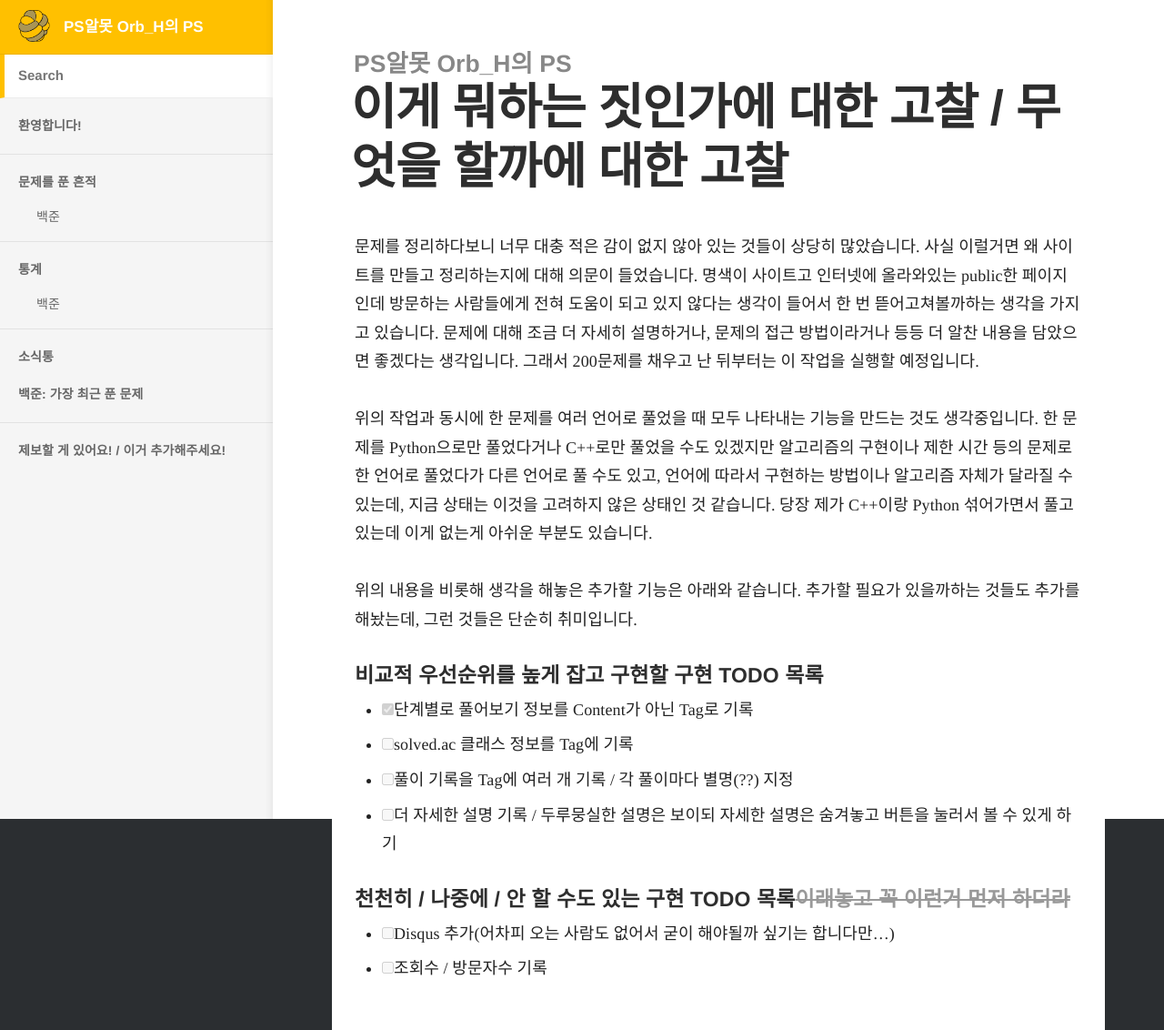
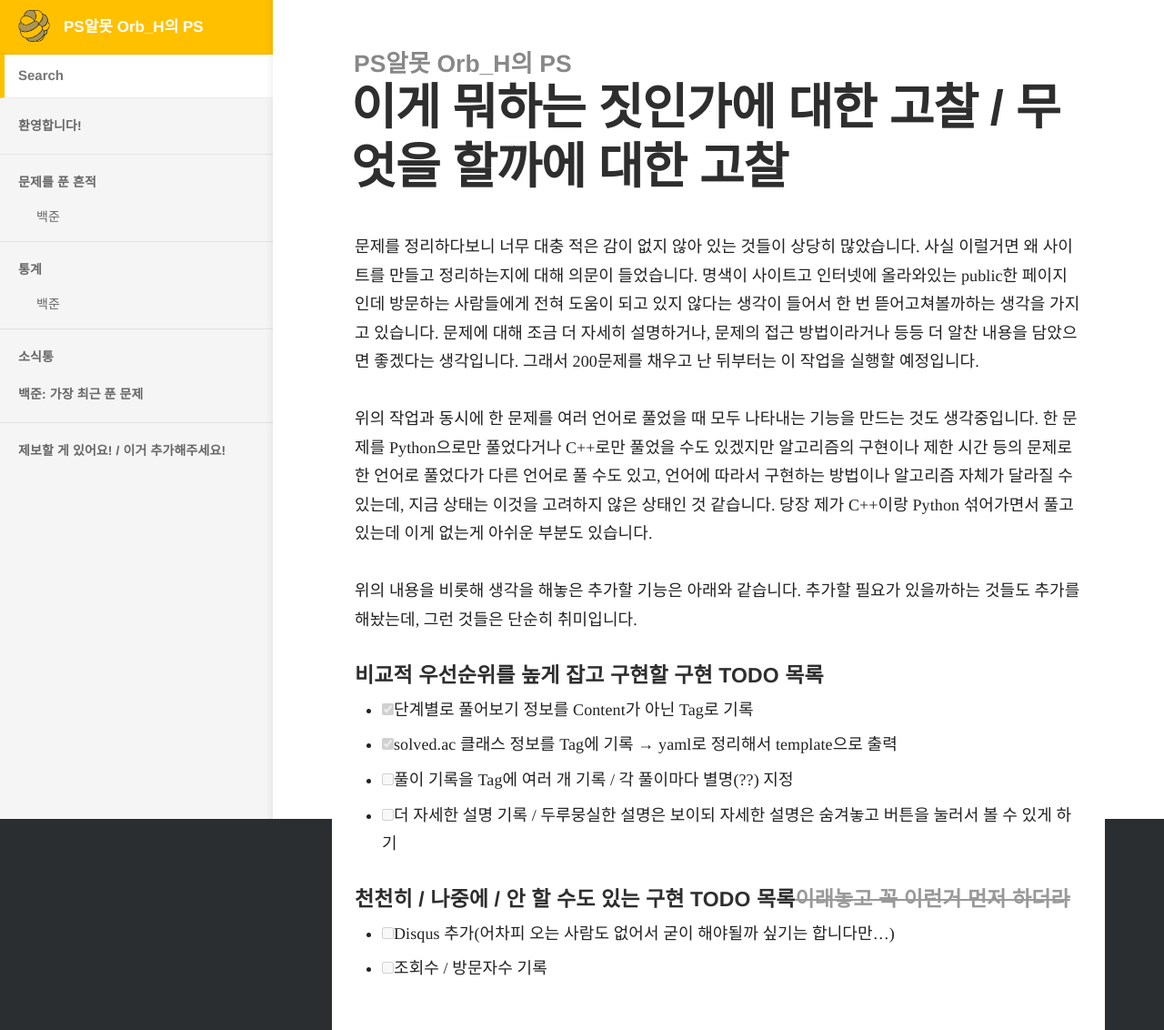
Before and after one commit to Orb-H/nojam, a Jekyll site: the page built from docs/_posts/2020-12-26-.md, in a window 1280 px wide. Shown: the whole page at 91% size. Built offline with Jekyll 4.4.1, drawn with Linux system fonts in a browser that asks for light colours; some web fonts are replaced.

Commit message:
Edit 2020-12-26- post

```diff
--- a/docs/_posts/2020-12-26-.md
+++ b/docs/_posts/2020-12-26-.md
@@ -12,7 +12,7 @@ type: info
 #### 비교적 우선순위를 높게 잡고 구현할 구현 TODO 목록
 
 - [x] 단계별로 풀어보기 정보를 Content가 아닌 Tag로 기록
-- [ ] solved.ac 클래스 정보를 Tag에 기록
+- [x] solved.ac 클래스 정보를 Tag에 기록 → yaml로 정리해서 template으로 출력
 - [ ] 풀이 기록을 Tag에 여러 개 기록 / 각 풀이마다 별명(??) 지정
 - [ ] 더 자세한 설명 기록 / 두루뭉실한 설명은 보이되 자세한 설명은 숨겨놓고 버튼을 눌러서 볼 수 있게 하기
 
```
